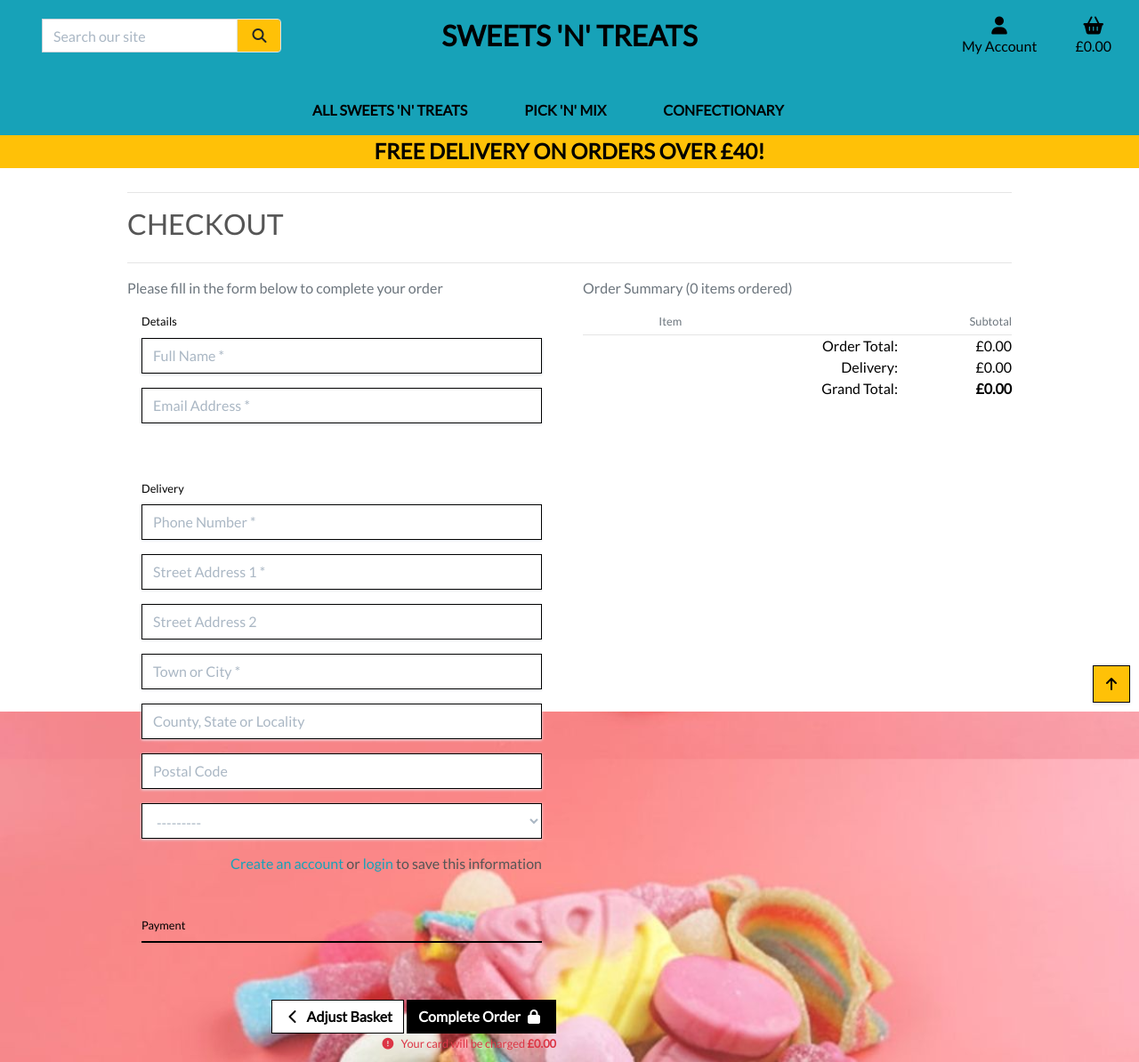
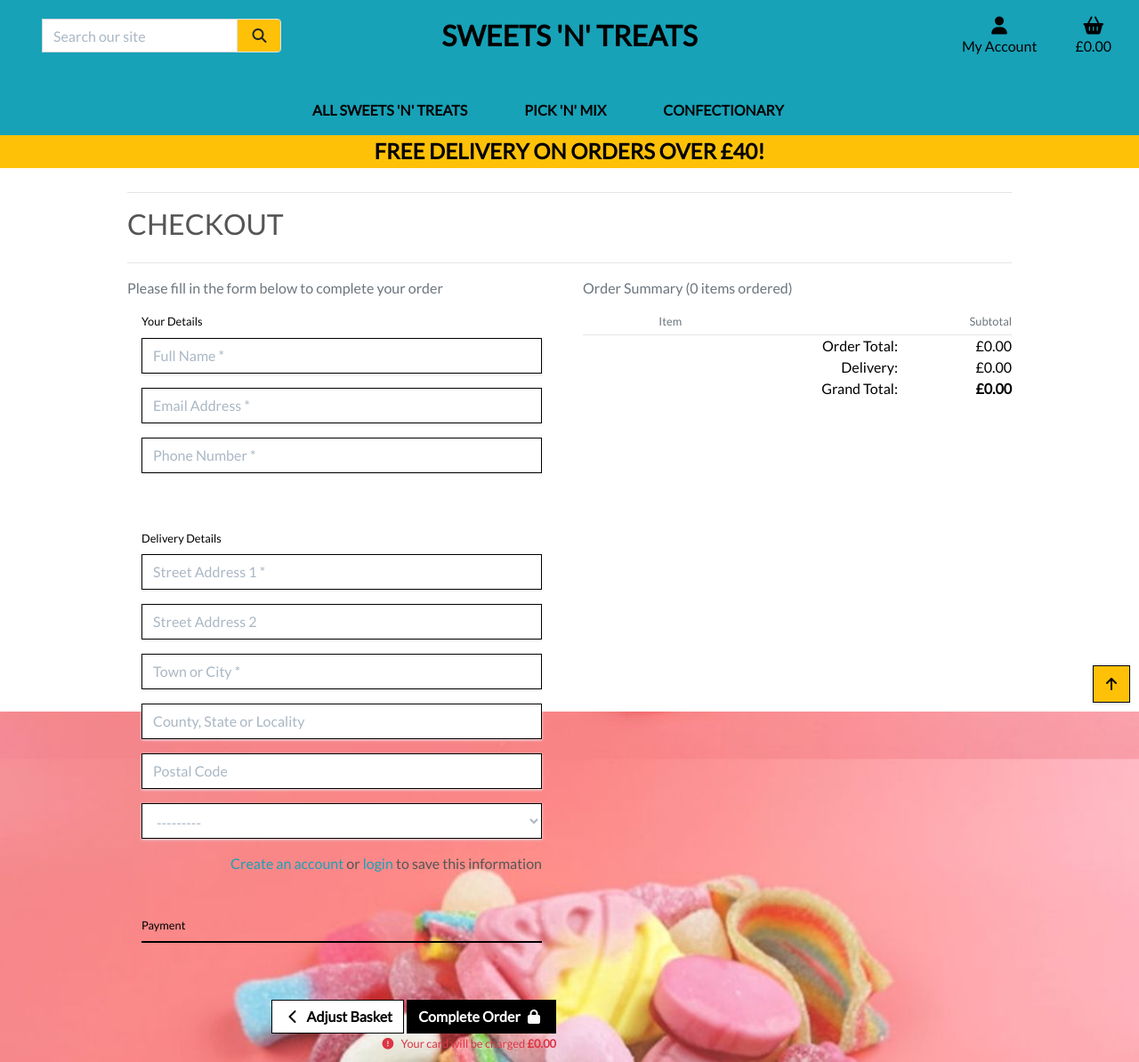
Before and after one commit to mgreenberry/MS4-sweetsntreats, a Django app: template checkout/templates/checkout/checkout.html in a window 1280 px wide. Shown: the whole page at 89% size. Run offline with Django 3.2, Linux system fonts and the light colour scheme; the template is opened without the code that fills it: values that come from a table or form of the project are taken from there, others are empty; some libraries are stand-ins or nearby versions.

Commit message:
changed layout on checkout

```diff
--- a/checkout/templates/checkout/checkout.html
+++ b/checkout/templates/checkout/checkout.html
@@ -75,13 +75,14 @@
                 <form action="{% url 'checkout' %}" method="POST" id="payment-form">
                     {% csrf_token %}
                     <fieldset class="rounded px-3 mb-5">
-                        <legend class="fieldset-label small text-black px-2 w-auto">Details</legend>
+                        <legend class="fieldset-label small text-black px-2 w-auto">Your Details</legend>
                         {{ order_form.full_name | as_crispy_field }}
                         {{ order_form.email | as_crispy_field }}
+                        {{ order_form.phone_number | as_crispy_field }}
                     </fieldset>
                     <fieldset class="rounded px-3 mb-5">
-                        <legend class="fieldset-label small text-black px-2 w-auto">Delivery</legend>
-                        {{ order_form.phone_number | as_crispy_field }}
+                        <legend class="fieldset-label small text-black px-2 w-auto">Delivery Details</legend>
+
                         {{ order_form.street_address1 | as_crispy_field }}
                         {{ order_form.street_address2 | as_crispy_field }}
                         {{ order_form.town_or_city | as_crispy_field }}
```
Also changed, not shown: db.sqlite3.
